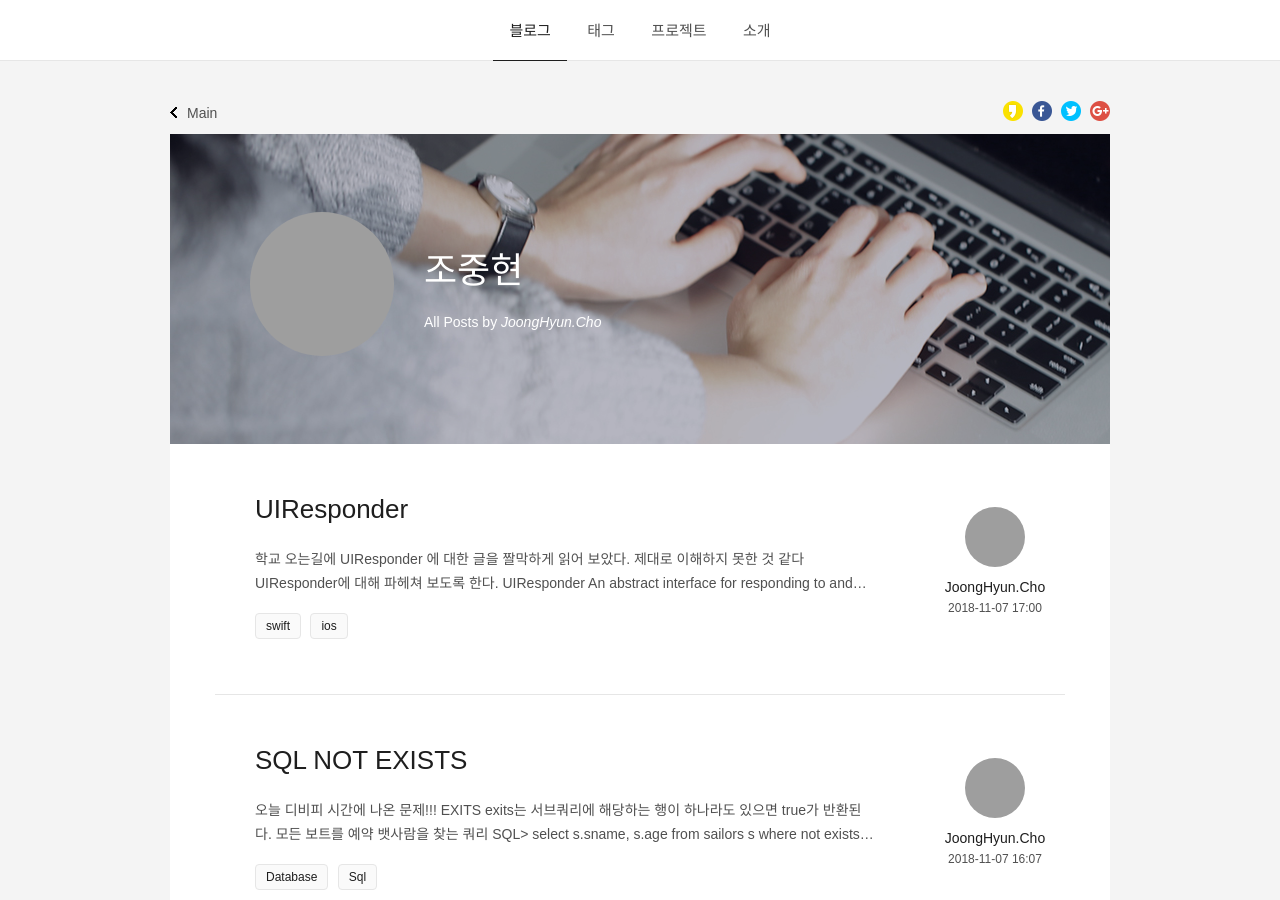
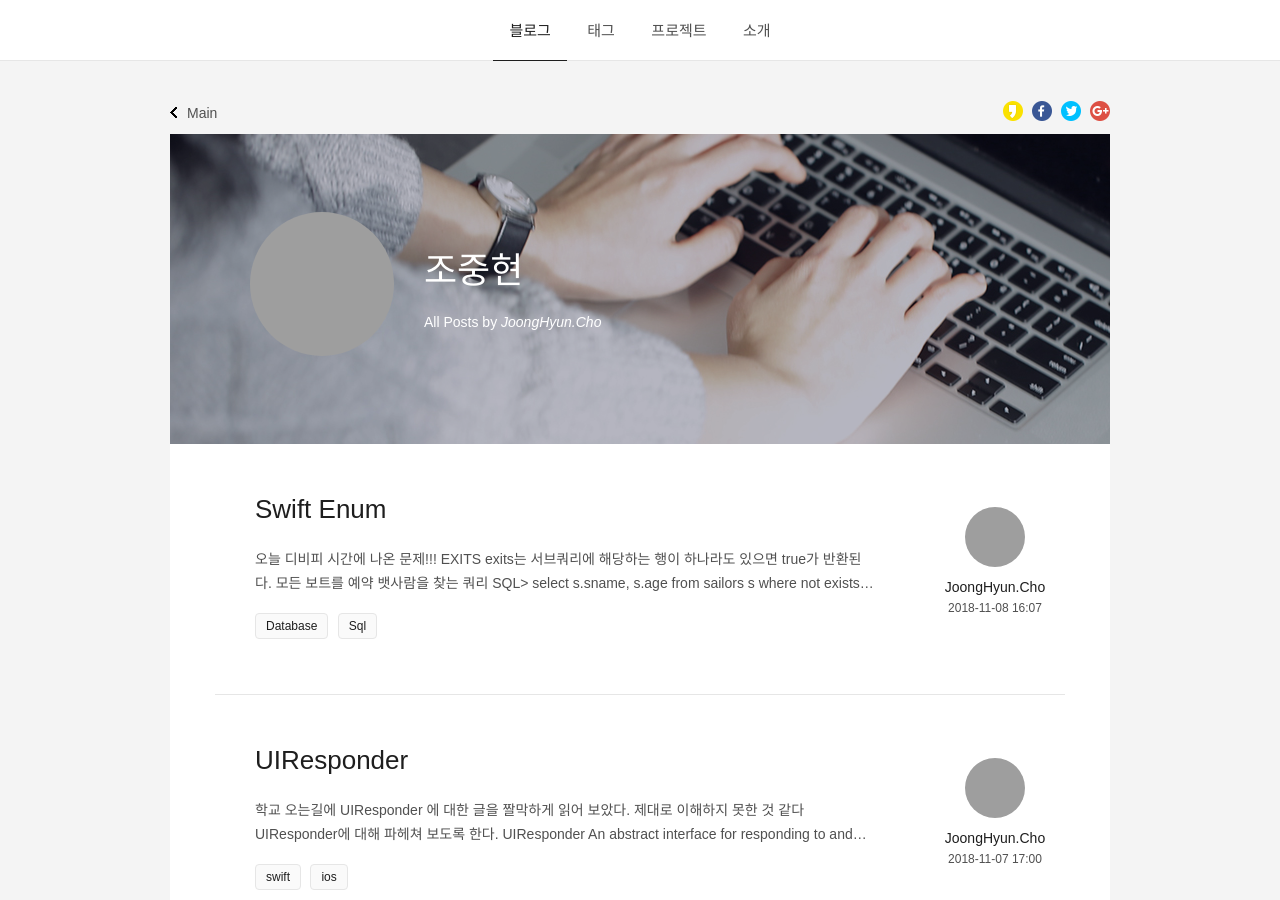
Before and after one commit to wndzlf/Blog, a Jekyll site: the page built from _authors/JoongHyun.Cho.md, in a window 1280 px wide and 900 px high. Built offline with Jekyll 4.4.1, drawn with Linux system fonts in a browser that asks for light colours; some web fonts are replaced; comment, search, counter and statistics services are not loaded; grey boxes are pictures that could not be loaded.

````diff
--- a/_config.yml
+++ b/_config.yml
@@ -1,11 +1,11 @@
 title: 안녕하세요!!
 email: wndzlf@gmail.com
 description: |
-baseurl: ''
-url: 'http://tech.kakao.com'
+baseurl: 'https://wndzlf.github.io'
+url: ''
 timezone: Asia/Seoul
 
-repository: kakao/kakao.github.io
+repository: wndzlf/wndzlf.github.io
 
 permalink: /:year/:month/:day/:title/
 
@@ -48,7 +48,7 @@ exclude: [README.md, Gemfile, Gemfile.lock]
 keep_files: [assets, files]
 github: [metadata]
 # iolo's custom
-author: opensource@kakaocorp.com
+author: wndzlf@gmail.com
 image: '/assets/images/sweet-ice-cream-photography-425993.jpg'
 asset_url: /assets
 #asset_url: //meta-kage.kakaocdn.net/dn/osa/blog/assets
@@ -57,10 +57,10 @@ google_analytics:
   ua: 'UA-72007721-1'
 facebook:
   app_id: '1204347326263800'
-  username: nkakao
+  username: wndzlf
 twitter:
-  username: kakaodev
+  username: wndzlf
 google_plus:
-  username: kakaodev
+  username: wndzlf
 github_url:
-  username: kakao
+  username: wndzlf
--- /dev/null
+++ b/_posts/2018-11-09-wndzlf.md
@@ -0,0 +1,43 @@
+---
+layout: post
+title: 'Swift Enum'
+author: JoongHyun.Cho
+date: 2018-11-08 16:07
+tags: [Database,Sql]
+image: /files/covers/blog.jpg
+---
+
+오늘 디비피 시간에 나온 문제!!!
+
+# EXITS
+
+exits는 서브쿼리에 해당하는 행이 하나라도 있으면 true가 반환된다.
+
+## 모든 보트를 예약 뱃사람을 찾는 쿼리
+
+```
+SQL> select s.sname, s.age
+          from sailors s
+          where not exists
+          (
+            (select b.bid from boats b)
+                minus
+                (select r.bid from reserves r where r.sid = s.sid)
+          );
+```
+
+SAILORS 테이블에서 sname과 age를 찾는데
+
+NOT EXISTS 니깐 서브쿼리에 값이 ***하나도*** 없을때만
+
+서브쿼리 --->전체 보트아이디에서 뱃사람이 예약한 보트 아이디를 ***뺌***
+
+근데 서브쿼리가 하나도 없을 때니깐
+
+전체 보트아이디 (101,102,103,104) 를 모두 포함한 뱃사람 일때만
+
+즉 전체 보트아이디 (101,102,103,104) - 뱃사람이 예약한 보트아이디 가 ***zero*** 일때만 NOT EXISTS 조건을 빠져나감
+
+그러니깐 ***모든 보트***를 예약한 뱃사람을 찾는 쿼리가 되는 것임.
+
+이해된듯하네 !!!
````
Also changed, not shown: _posts/2019-04-12-wndzlf.md (added, +49 -0 lines).
